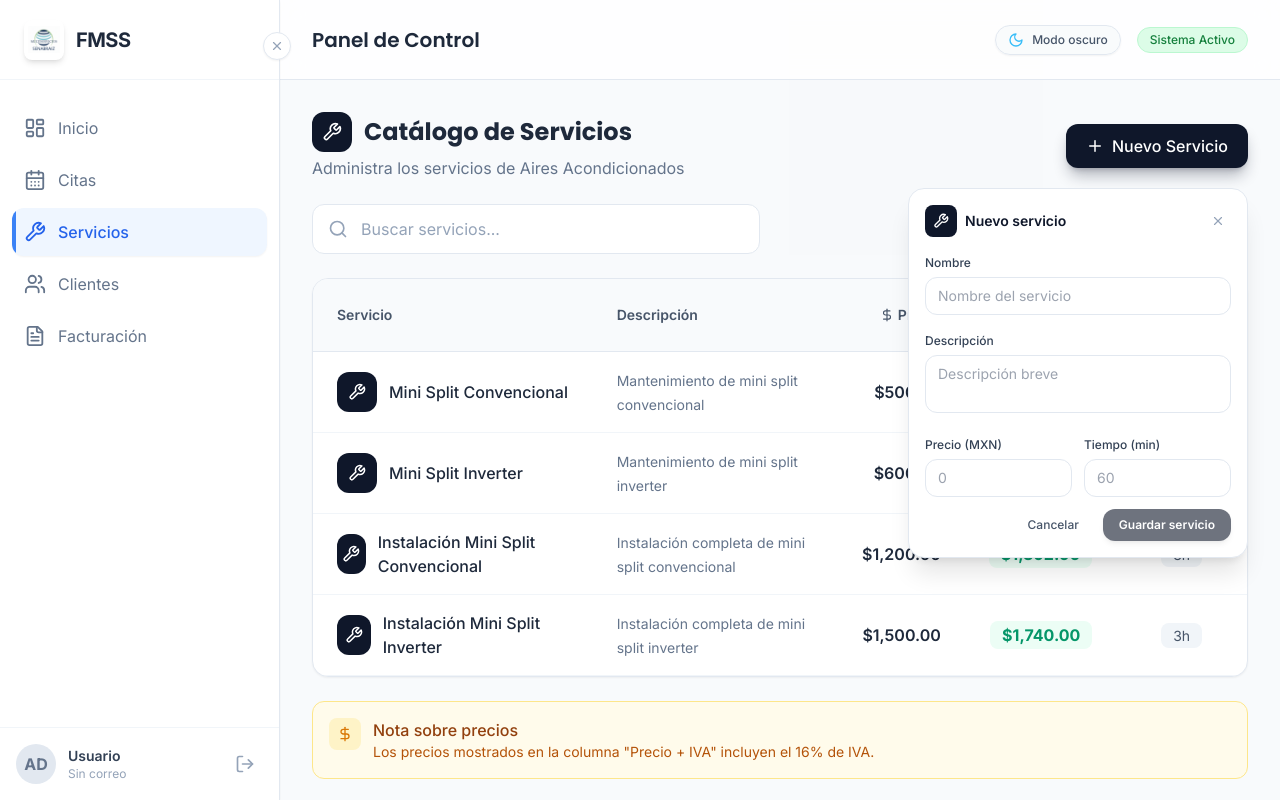
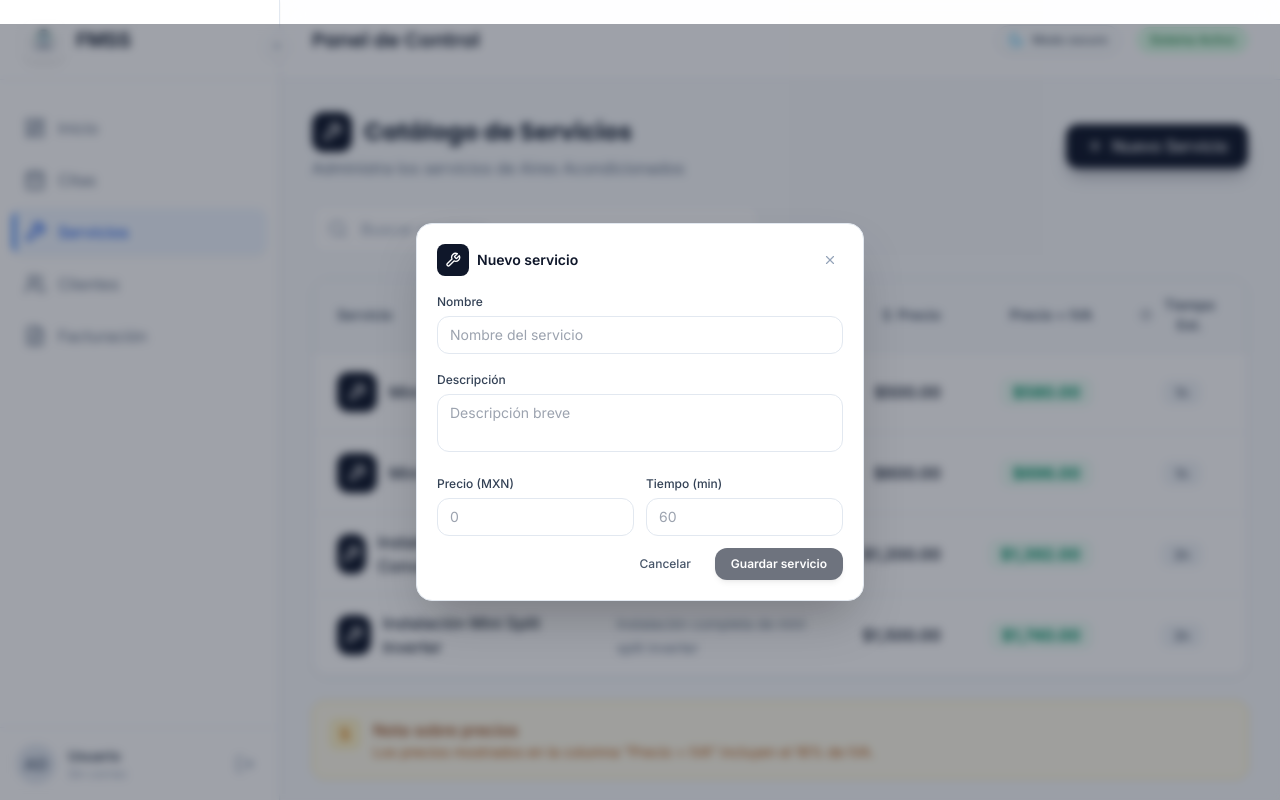
Before and after one commit to FedeGIT-hash/Fmss-web, a React (Vite) app in the folder client/: page /dashboard/servicios in a window 1280 px wide. Both pictures are taken after a click on the button "Nuevo Servicio". Built offline with nearby package versions, Linux system fonts and the light colour scheme; no server answers; the database is empty.

Commit message:
Pulir overlay y animacion de Nuevo Servicio sobre el layout

```diff
--- a/client/src/pages/Servicios.tsx
+++ b/client/src/pages/Servicios.tsx
@@ -153,7 +153,6 @@ function Servicios() {
       animate={{ opacity: 1, y: 0 }}
       className="space-y-6 text-slate-900 dark:text-slate-100"
     >
-      {/* Header */}
       <div className="flex flex-col md:flex-row md:items-center md:justify-between gap-4">
         <div>
           <h1 className="text-2xl font-bold text-slate-800 dark:text-slate-100 flex items-center gap-3">
@@ -175,15 +174,26 @@ function Servicios() {
             <Plus size={18} />
             Nuevo Servicio
           </motion.button>
+        </div>
+      </div>
 
       <AnimatePresence>
         {isCreating && (
           <motion.div
-                initial={{ opacity: 0, scale: 0.9, y: 8 }}
-                animate={{ opacity: 1, scale: 1, y: 8 }}
-                exit={{ opacity: 0, scale: 0.9, y: 8 }}
-                transition={{ duration: 0.22 }}
-                className="absolute right-0 top-full mt-3 z-20 w-[340px] max-w-sm bg-white dark:bg-slate-900 border border-slate-200 dark:border-slate-700 rounded-2xl shadow-xl p-4"
+            initial={{ opacity: 0 }}
+            animate={{ opacity: 1 }}
+            exit={{ opacity: 0 }}
+            transition={{ duration: 0.18 }}
+            className="fixed inset-0 z-40 flex items-center justify-center bg-slate-900/40 backdrop-blur-sm"
+            onClick={closeCreate}
+          >
+            <motion.div
+              initial={{ opacity: 0, scale: 0.8 }}
+              animate={{ opacity: 1, scale: 1 }}
+              exit={{ opacity: 0, scale: 0.8 }}
+              transition={{ type: 'spring', stiffness: 260, damping: 24 }}
+              className="w-full max-w-md mx-4 bg-white dark:bg-slate-900 border border-slate-200 dark:border-slate-700 rounded-2xl shadow-2xl p-5"
+              onClick={(e) => e.stopPropagation()}
             >
               <div className="flex items-center justify-between">
                 <div className="flex items-center gap-2">
@@ -269,10 +279,9 @@ function Servicios() {
                 </button>
               </div>
             </motion.div>
+          </motion.div>
         )}
       </AnimatePresence>
-        </div>
-      </div>
 
       {/* Buscador */}
       <div className="relative max-w-md">
```
Lines whose indentation alone changed are shown as unchanged.
